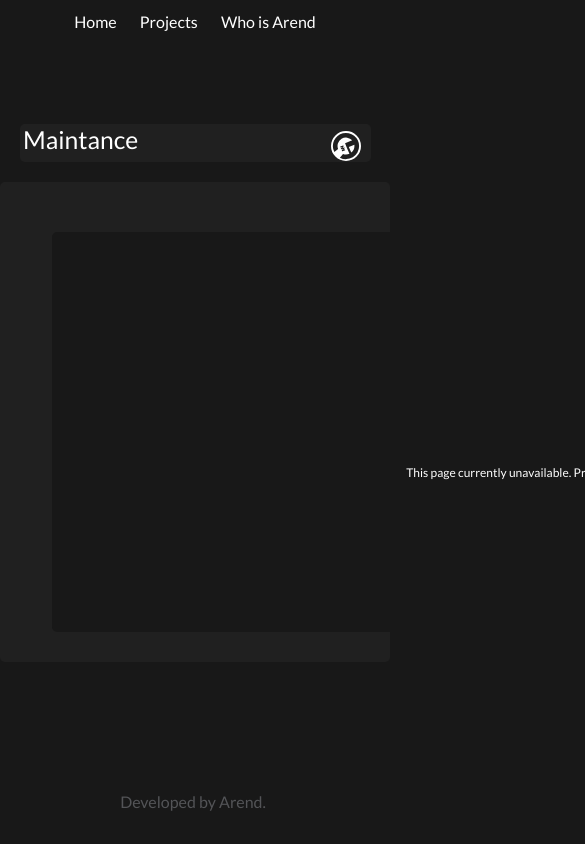
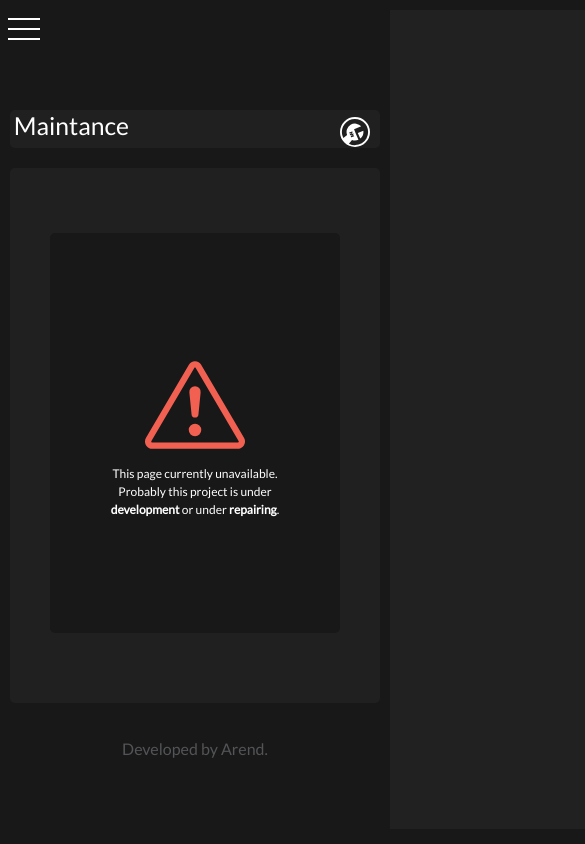
Before and after one commit to arendUniville/arend, a plain HTML site: page pages/others/maintance.html in a window 390 px wide. Shown: the top 844 px of the page, 585 px wide, since content can reach past the window. Drawn offline with nearby package versions, Linux system fonts and the light colour scheme.

Commit message:
maintance - finish

```diff
--- a/pages/others/maintance.html
+++ b/pages/others/maintance.html
@@ -21,9 +21,17 @@
 
 <!--NAV-->
 
-    <nav class="navHeader">
+    <nav class="title">
 
-        <ul>
+        <div class="mobile-menu">
+
+            <div class="line1"></div>
+            <div class="line2"></div>
+            <div class="line3"></div>
+
+        </div>
+
+        <ul class="nav-list">
 
             <li> <a href="../home/home.html">Home</a> </li>
 
@@ -36,6 +44,8 @@
     </nav>
 
 <!--TITLE-->
+
+    <div class="mainEnvolv">
 
         <div class="titlePage">
 
@@ -54,21 +64,18 @@
 
 <!--CARDS-->
 
-    <div class="container">
+
+        <div class="mainBg">
 
             <!--CONTAINER 1-->
 
             <span class="containerSpan">
 
-
                 <!--CARD 1-->
-
 
                 <div class="containerSpanCard">
 
                     <!--ICON-->
-
-
 
                         <svg xmlns="http://www.w3.org/2000/svg" class="svgCard" viewBox="0 0 16 16">
 
@@ -76,9 +83,6 @@
                             <path d="M7.002 12a1 1 0 1 1 2 0 1 1 0 0 1-2 0zM7.1 5.995a.905.905 0 1 1 1.8 0l-.35 3.507a.552.552 0 0 1-1.1 0L7.1 5.995z"/>
 
                         </svg>
-
-
-
 
                     <!--DESCRIPTION-->
 
@@ -90,20 +94,17 @@
 
                     </div>
 
-
-
                 </div>
-
-
-
 
             </span>
 
         </div>
 
+    </div>
+
     <br>
 
-<!--FOOTER-->
+    <!-- --------------FOOTER------------- -->
 
     <div class="Footer">
 
@@ -113,7 +114,10 @@
 
     </div>
 
-    <!-- --------------FOOTER------------- -->
+    <!-- --------------SCRIPT------------- -->
+
+    <script src="../../script/mobile-navbar.js"></script>
+
 
 </body>
 </html>
--- a/style/about-arend.css
+++ b/style/about-arend.css
@@ -241,7 +241,7 @@
     display: flex;
     width: 30px;
 
-    margin-right: 100%;
+    right: 10px;
 
     top: 18%;
 
@@ -249,19 +249,6 @@
 
 }
 
-.svgCardTitle{
-
-    position: absolute;
-    display: flex;
-    width: 30px;
-
-    right: 10px;
-
-    top: 18%;
-
-    fill: white;
-
-}
 
 .mainBg{
 
--- a/style/maintance.css
+++ b/style/maintance.css
@@ -1,27 +1,71 @@
 @import url('https://fonts.googleapis.com/css2?family=Lato&display=swap');
 
 
-.navHeader{
+.title{
 
-    position: relative;
-    top: 10px;
+    background-color: none;
+    display: flex;
+    text-align: center;
 
 }
 
-.navHeader ul {
 
+.mobile-menu{
+
+    position: absolute;
+    display: none;
+
+    top: 10px;
+    background: none;
+
+    cursor: pointer;
+    z-index: 1;
+
+}
+
+.mobile-menu div{
+
+    width: 32px;
+    height: 2px;
+    background: #fff;
+    margin: 8px;
+    transition: 0.3s;
+
+}
+
+
+.nav-list{
+
+    margin-top: 10px;
+    list-style: none;
+    position: absolute;
+    top: 0vh;
+    right: 0;
+    width: 100vw;
+    height: 97vh;
+    background: none;
+    z-index: 1;
+    display: flex;
+
+    text-align: center;
+
+}
+
+.nav-list ul {
 
     list-style: none;
     padding: 0;
 
     text-align: center;
+
 }
 
-.navHeader ul li {
+.nav-list li {
     display: inline;
+    padding: 0;
 }
 
-.navHeader ul li a {
+.nav-list a {
 
     color: white;
 
@@ -33,7 +77,7 @@
 
 }
 
-.navHeader ul li a:hover {
+.nav-list a:hover {
     color: #F26052;
     transition: 0.4s;
 }
@@ -58,6 +102,111 @@
 
 }
 
+@media (max-width: 999px){
+
+    body{
+
+        overflow-x: hidden;
+
+    }
+
+    .nav-list{
+
+        position: absolute;
+        top: 0vh;
+        right: 0;
+        width: 50vw;
+        height: 97vh;
+        background: #232323;
+        flex-direction: column;
+        align-items: center;
+        transform: translateX(100%);
+        transition: transform 0.3s ease-in;
+        opacity: 0.8;
+        z-index: 1;
+
+    }
+
+    .nav-list li{
+
+        margin-left: 0;
+        opacity: 0;
+
+        margin-top: 10px;
+        margin-bottom: 10px;
+
+    }
+
+    .mobile-menu{
+
+        display: block;
+
+    }
+
+    .nav-list.active{
+
+        transform: translateX(0);
+
+    }
+
+    @keyframes navLinkFade {
+
+        from{
+
+            opacity: 0;
+            transform: translateX(50px);
+
+        }to{
+
+            opacity: 1;
+            transform: translateX(0);
+
+        }
+    }
+
+    .mobile-menu.active .line1{
+
+        transform: rotate(-45deg) translate(-8px, 8px);
+
+    }
+
+    .mobile-menu.active .line2{
+
+        opacity: 0;
+
+    }
+
+    .mobile-menu.active .line3{
+
+        transform: rotate(45deg) translate(-5px, -7px);
+
+    }
+
+
+}
+
+
+.mainEnvolv{
+
+    position: relative;
+
+    /*background-color: #a82014;*/
+
+    margin-top: 100px;
+
+    padding: 10px;
+
+    height: auto;
+    display:block;
+
+    max-width: 1700px;
+    min-width: 320px;
+
+    z-index: 0;
+
+}
+
+
 .titlePage {
 
     background-color:#202020;
@@ -65,11 +214,7 @@
     position: relative;
     display: flex;
 
-    margin-top: 100px;
-
     border-radius: 5px;
-
-    width: 90%;
 
 }
 
@@ -94,21 +239,20 @@
 
 }
 
-.container{
+
+.mainBg{
 
     background-color: #202020;
 
     position: relative;
-    display: grid;
+    display:inline-flexbox;
+
+    margin-top: 20px;
+
+    padding-top: 15px;
+    padding-bottom: 40px;
 
     border-radius: 5px;
-
-    top: 20px;
-
-    width: 80%;
-    height: auto;
-
-    margin-bottom: 2%;
 
 }
 
@@ -230,27 +374,38 @@
 
 .Footer {
 
-    position: absolute;
+    /*background-color: #F26052;*/
 
-    top: 95%;
-    display: block;
-    width: 99%;
+    position:absolute;
+    display: flex;
+
+    width: 100%;
+    bottom: 1%;
+
+}
+
+@media (max-height: 1000px){
+
+    .Footer {
+
+        position:relative;
+        display: flex;
+        bottom: 1%;
+
+    }
+
 
 }
 
 .signature {
 
-    position: absolute;
-
     color: #535457;
 
     display: block;
-    top: 50%;
-    left: 50%;
-    transform: translate(-50%, -50%);
 
     outline: none;
     text-decoration: none;
+
 }
 
 .signature:hover {
```
Also changed, not shown: pages/about/whoIsArend.html (+1 -1 lines). Lines whose indentation alone changed are shown as unchanged.
